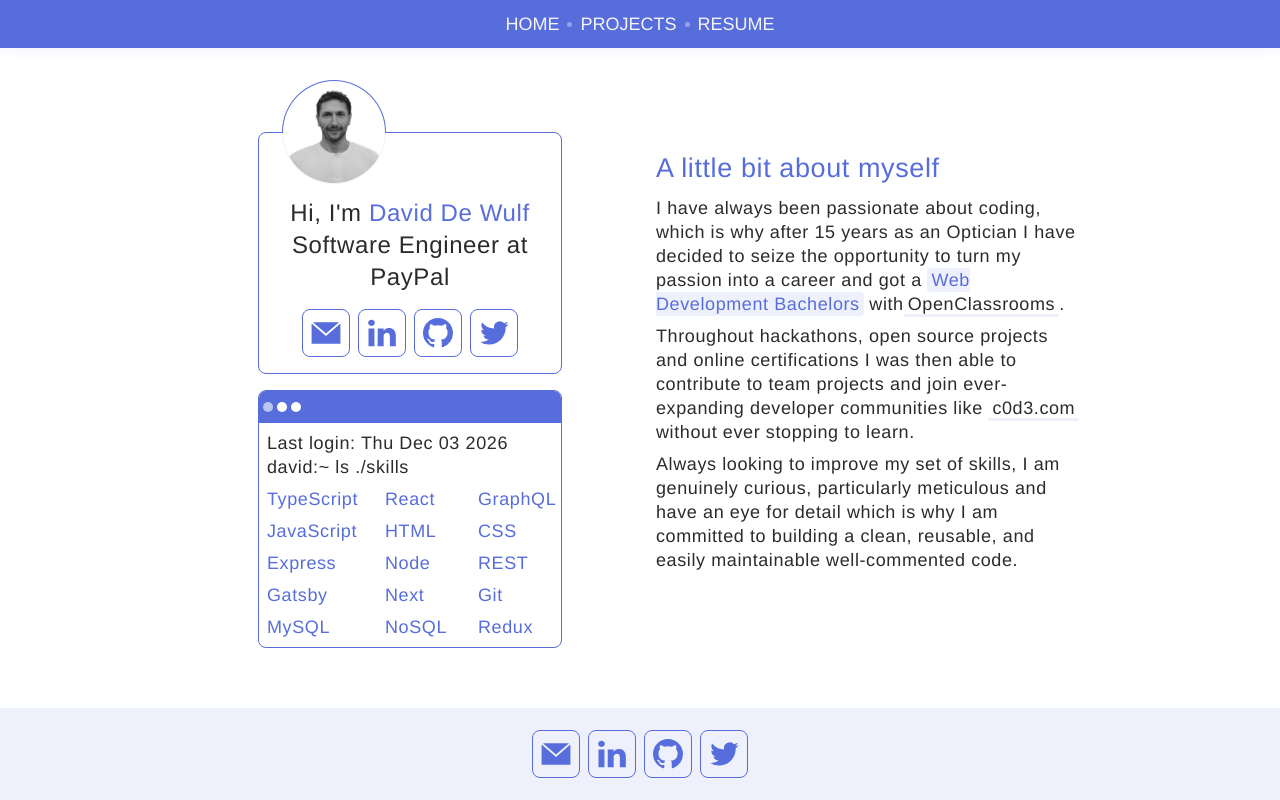
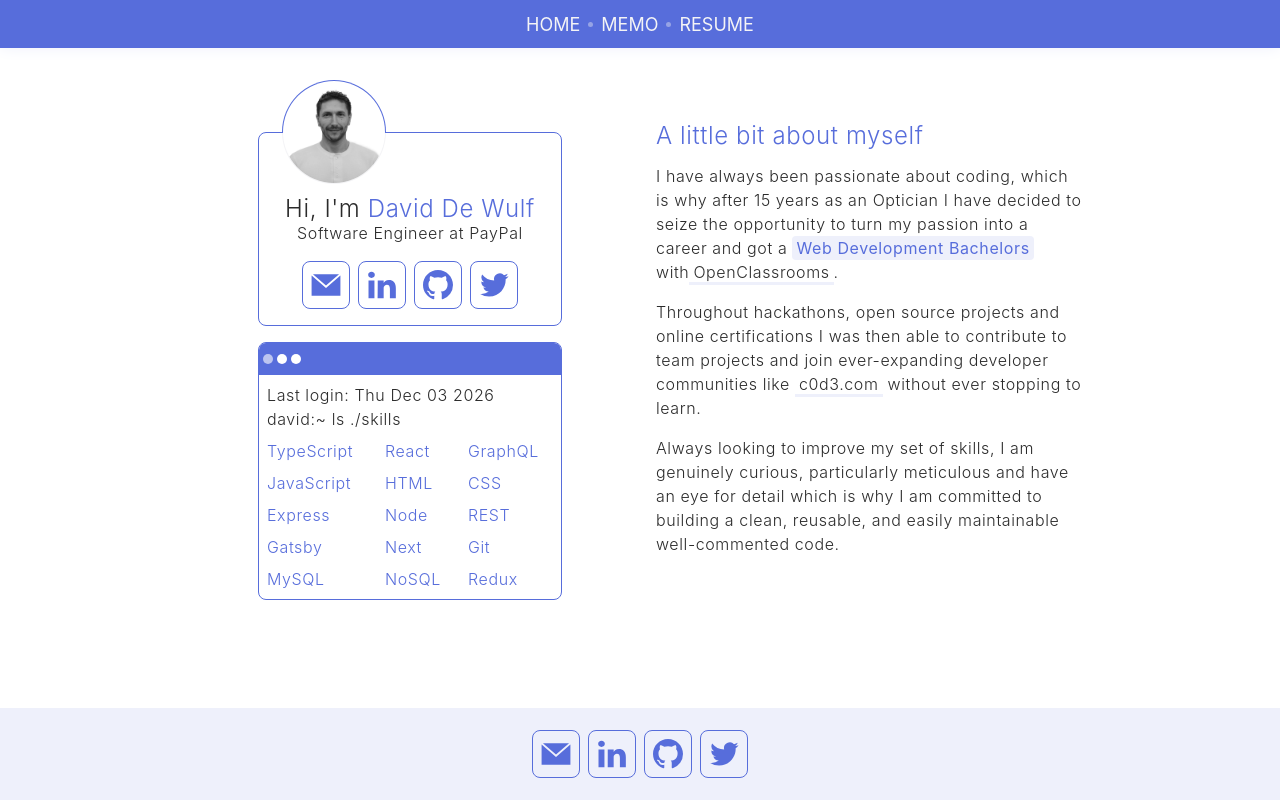
Before and after one commit to Wolfy64/GatsbyJS-Portfolio, a Gatsby site: page / in a window 1280 px wide. Built offline with nearby package versions, Linux system fonts and the light colour scheme; Gatsby itself is replaced by a stand-in of ours.

Commit message:
Minor UI change

```diff
--- a/src/components/about.tsx
+++ b/src/components/about.tsx
@@ -15,7 +15,7 @@ const Article = styled.article`
   }
 
   p:not(:last-child) {
-    margin-bottom: 8px;
+    margin-bottom: 16px;
   }
 `
 
--- a/src/components/introduction.tsx
+++ b/src/components/introduction.tsx
@@ -6,15 +6,10 @@ interface Props {
   jobTitle: SiteMetadata['jobTitle']
 }
 
-const Header = styled.header`
+const Name = styled.p`
+  text-align: center;
+  font-weight: 300;
   font-size: 24px;
-
-  p {
-    text-align: center;
-    font-weight: 100;
-    font-size: inherit;
-    line-height: 32px;
-  }
 
   strong {
     white-space: nowrap;
@@ -24,12 +19,12 @@ const Header = styled.header`
 `
 
 const Introduction = ({ name, jobTitle }: Props) => (
-  <Header>
-    <p>
+  <header>
+    <Name >
       Hi, I'm <strong>{name}</strong>
-    </p>
-    <p>{jobTitle}</p>
-  </Header>
+    </Name>
+    <p children={jobTitle} />
+  </header>
 )
 
 export default Introduction
--- a/src/components/navbar.tsx
+++ b/src/components/navbar.tsx
@@ -8,6 +8,7 @@ const Nav = styled.nav`
   align-items: center;
   height: 48px;
   position: sticky;
+  top: 0;
   z-index: 1;
   box-shadow: 0px 0px 16px 0px ${({ theme }) => theme.colors.secondary};
   background-color: ${({ theme }) => theme.colors.primary};
@@ -17,6 +18,7 @@ const NavLink = styled(Link)`
   text-transform: uppercase;
   text-decoration: none;
   font-size: ${({ theme }) => theme.fontSizes.navLink};
+  font-weight: ${({ theme }) => theme.fontWeights.bold};
   color: ${({ theme }) => theme.colors.white};
   transition: ${({ theme }) => theme.transitions.standard};
   :hover {
@@ -41,7 +43,7 @@ const Navbar = () => (
   <Nav>
     <NavLink to="/" children="Home" />
     <NavSeparator />
-    <NavLink to="/projects" children="Projects" />
+    <NavLink to="/memo" children="Memo" />
     <NavSeparator />
     <NavLink to="/resume" children="Resume" />
   </Nav>
--- a/src/components/seo.tsx
+++ b/src/components/seo.tsx
@@ -57,10 +57,7 @@ const SEO = () => {
       <meta name="twitter:creator" content={twitterUsername} />
       <meta name="twitter:card" content="summary_large_image" />
 
-      <link
-      rel="stylesheet"
-      href="https://cdnjs.cloudflare.com/ajax/libs/font-awesome/4.7.0/css/font-awesome.min.css"
-    />
+    <script src="https://kit.fontawesome.com/fe9630ff05.js" crossOrigin="anonymous"></script>
     </Helmet>
   )
 }
--- a/src/components/terminal.tsx
+++ b/src/components/terminal.tsx
@@ -34,7 +34,7 @@ const Circle = styled.div`
 const Window = styled.div`
   padding: 8px;
   display: grid;
-  grid: auto / 110px 85px 85px;
+  grid: auto / 110px 75px 85px;
   gap: 8px;
 `
 
--- a/src/theme/theme.ts
+++ b/src/theme/theme.ts
@@ -13,9 +13,9 @@ const theme = {
     512
   ],
   fonts: {
-    body: '"Helvetica Neue", Helvetica, Arial, sans-serif',
+    body: '-apple-system, BlinkMacSystemFont, "Segoe UI", Roboto, "Helvetica Neue", Arial, sans-serif',
     heading: 'inherit',
-    monospace: 'Menlo, monospace'
+    monospace: 'Menlo, Monaco, Consolas, "Liberation Mono", "Courier New", monospace'
   },
   // fontSizes: [
   //   12,
@@ -30,7 +30,7 @@ const theme = {
   // ],
   fontSizes: {
     navLink: '1.8rem',
-    paragraph: '1.8rem'
+    paragraph: '1.6rem'
   },
   radii: '8px',
   fontWeights: {
```
Also changed, not shown: src/pages/resume.tsx (+6 -6 lines).
